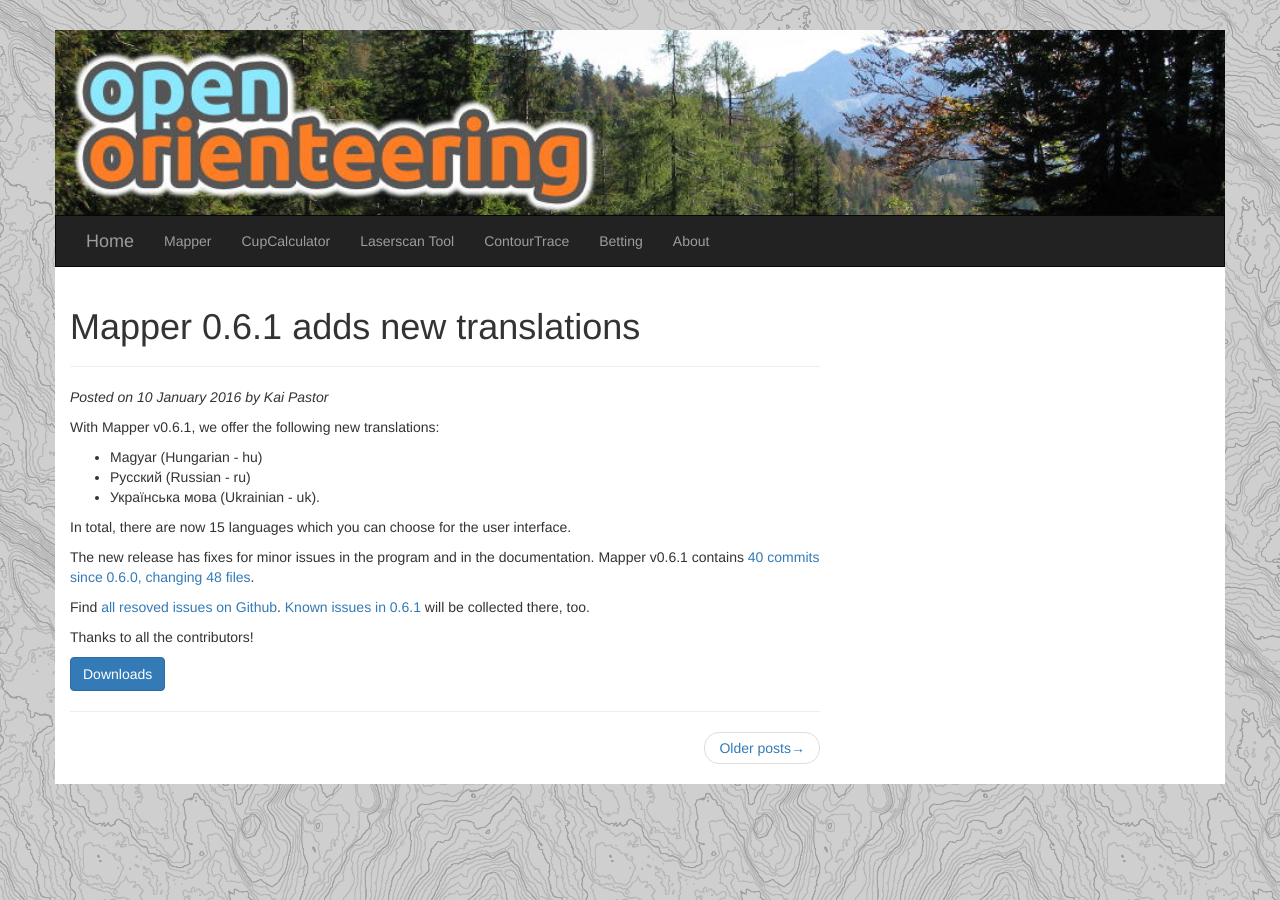
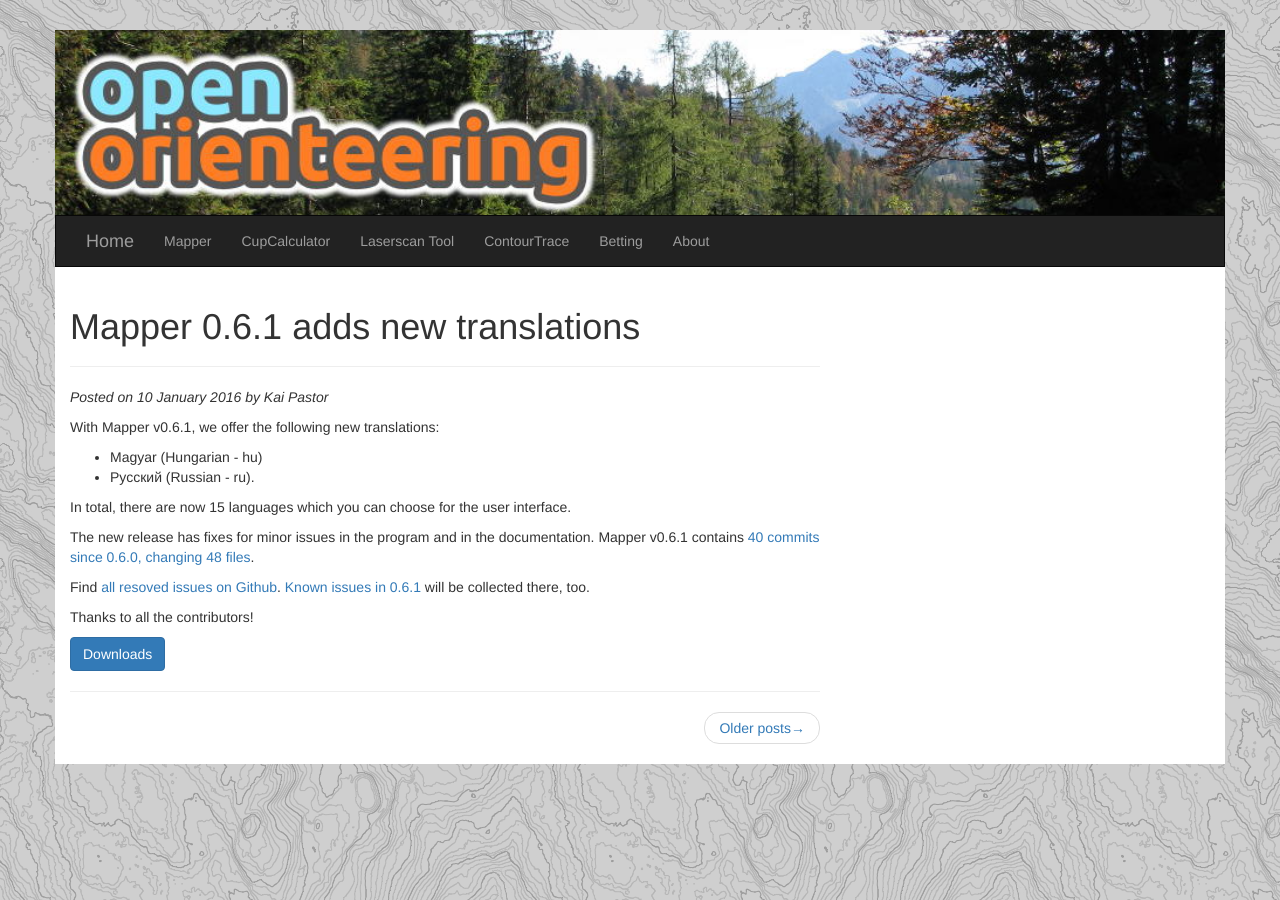
Before and after one commit to OpenOrienteering/OpenOrienteering.github.io, a Jekyll site: the page built from _posts/2016-01-10-mapper-0.6.1-released.md, in a window 1280 px wide. Built offline with Jekyll 4.4.1, drawn with Linux system fonts in a browser that asks for light colours.

Commit message:
Update 2016-01-10-mapper-0.6.1-released.md

```diff
--- a/_posts/2016-01-10-mapper-0.6.1-released.md
+++ b/_posts/2016-01-10-mapper-0.6.1-released.md
@@ -11,8 +11,7 @@ categories:
 With Mapper v0.6.1, we offer the following new translations:
 
 - Magyar (Hungarian - hu)
-- Русский (Russian - ru)
-- Українська мова (Ukrainian - uk).
+- Русский (Russian - ru).
 
 In total, there are now 15 languages which you can choose for the user interface.
 
```
